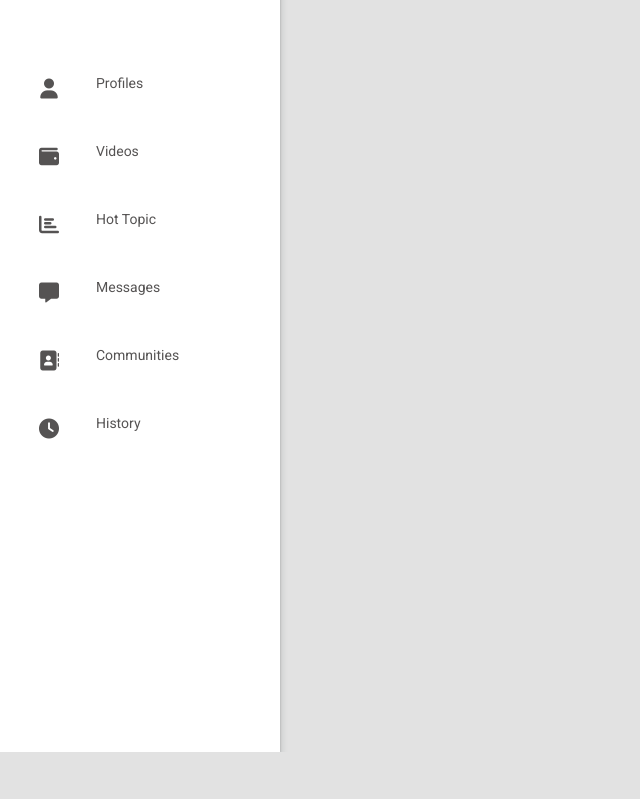
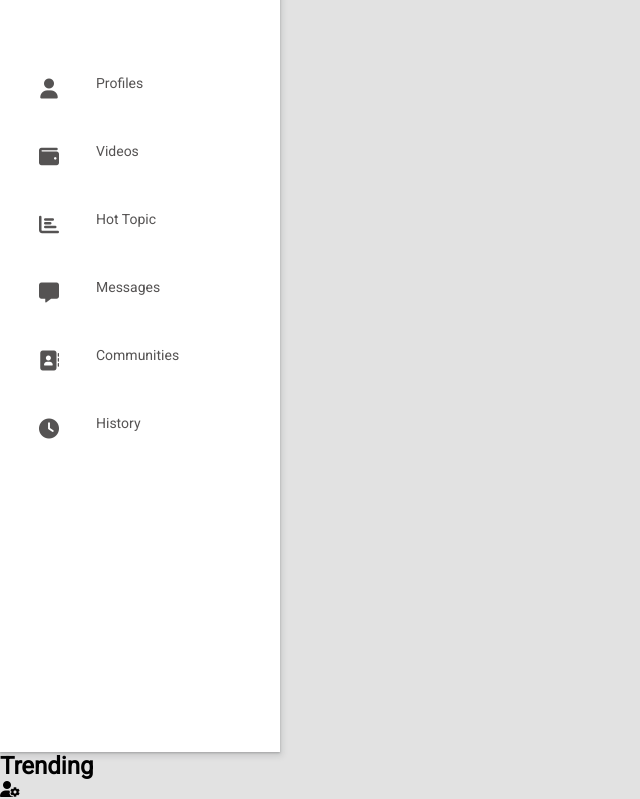
Before and after one commit to RealOtakuBoi/Admin-Dashboard, a plain HTML site: page index.html in a window 1280 px wide. Shown: the part 48-847 px from the top of the page, without its empty margins (0-640 px from the left). Before the commit the page ends 800 px from the top, so only its background shows below. Drawn offline with Linux system fonts and the light colour scheme.

Commit message:
Main-Top Done

```diff
--- a/index.html
+++ b/index.html
@@ -21,6 +21,12 @@
                 <li><a href="#"><i class="fa-solid fa-clock"></i><span class="nav-item">History</span></a></li>
             </ul>
         </nav>
+        <section class="main">
+            <div class="main-top">
+                <h1>Trending</h1>
+                <i class="fa-solid fa-user-gear"></i>
+            </div>
+        </section>
     </div>
 
 
```
